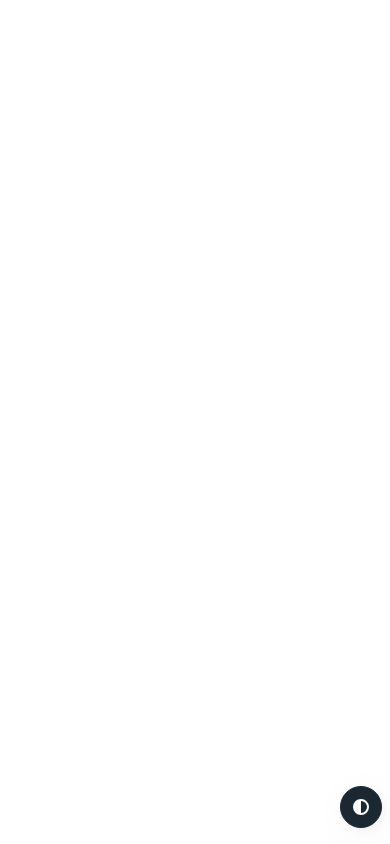
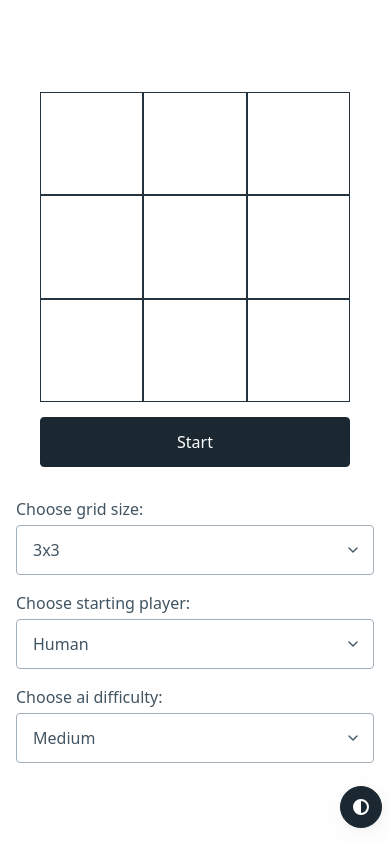
Before and after one commit to sottovocetomato/tic-tac-toe, a Vue app: page /tictactoe in a window 390 px wide. Before the commit this address had no page. Built offline with nearby package versions, Linux system fonts and the light colour scheme.

Commit message:
!fix tictactoe styles

```diff
--- a/src/components/TicTacToe.vue
+++ b/src/components/TicTacToe.vue
@@ -17,7 +17,7 @@
       </button>
       <div class="grid">
         <div>
-          <label for="game-difficulty" class="select-label">Choose gridSize:</label>
+          <label for="game-difficulty" class="select-label">Choose grid size:</label>
           <select id="game-difficulty" @change="changeGridSize" :disabled="gameIsRunning">
             <option value="3">3x3</option>
             <option value="5">5x5</option>
@@ -71,10 +71,15 @@ const minimizerToken = 'O'
 
 const aiToken = computed<string>(() => (isAiFirst.value ? maximizerToken : minimizerToken))
 const playerToken = computed<string>(() => (isAiFirst.value ? minimizerToken : maximizerToken))
+const gridWrapWidth = computed<number>(() =>
+  gridWrap.value ? parseInt(window.getComputedStyle(gridWrap.value)?.width) : 450
+)
 
 const gridStyle = computed<{}>(() => ({
-  gridTemplateColumns: `repeat(${gridSize.value}, minmax(${450 / gridSize.value}px, 1fr))`,
-  fontSize: `${14 / gridSize.value}rem`,
+  gridTemplateColumns: `repeat(${gridSize.value}, minmax(${
+    gridWrapWidth.value / gridSize.value
+  }px, 1fr))`,
+  fontSize: `${gridWrapWidth.value / gridSize.value / 35}rem`,
   color: `${getScheme() === 'light' ? '#415462' : '#bbc6ce'}`
 }))
 
@@ -102,6 +107,7 @@ function changeGridSize(e: Event) {
 async function setupGridInteractions() {
   await nextTick(() => {
     gridCollection.value = gridWrap.value?.querySelectorAll('.game-grid')
+    console.log(parseInt(window.getComputedStyle(gridWrap.value).width))
     let arr: (string | null)[] = []
     gridArr.value = []
     gridCollection.value.forEach((c: HTMLElement) => {
@@ -290,12 +296,17 @@ function minimax(
   align-items: center;
   justify-content: center;
   width: 100%;
-  height: 100vh;
+  height: auto;
+  padding: 20px 0;
 }
 .game-grid {
   text-align: center;
+  display: inline-flex;
+  justify-content: center;
+  align-items: center;
   /*font-size: 5rem;*/
   /*font-size: 1rem;*/
+  font-family: sans-serif;
   &-black {
     border: 1px solid #24333e;
   }
@@ -313,6 +324,7 @@ function minimax(
   align-items: center;
   button {
     width: 450px;
+    margin-bottom: 30px;
   }
   .grid {
     width: 100%;
@@ -335,4 +347,31 @@ function minimax(
     opacity: 1;
   }
 }
+@media (max-width: 995px) {
+  .game-controls {
+    width: 100%;
+  }
+}
+@media (max-width: 570px) {
+  .game-controls {
+    button {
+      width: 310px;
+    }
+  }
+  .grid-wrap {
+    width: 310px;
+    height: 310px;
+  }
+}
+@media (max-width: 360px) {
+  .game-controls {
+    button {
+      width: 210px;
+    }
+  }
+  .grid-wrap {
+    width: 210px;
+    height: 210px;
+  }
+}
 </style>
--- a/src/router/index.ts
+++ b/src/router/index.ts
@@ -8,6 +8,18 @@ const router = createRouter({
       name: 'home',
       // which is lazy-loaded when the route is visited.
       component: () => import('../views/MainPage.vue')
+    },
+    {
+      path: '/wordle',
+      name: 'wordle',
+      // which is lazy-loaded when the route is visited.
+      component: () => import('../components/WordleGame.vue')
+    },
+    {
+      path: '/tictactoe',
+      name: 'tictactoe',
+      // which is lazy-loaded when the route is visited.
+      component: () => import('../components/TicTacToe.vue')
     }
   ]
 })
--- a/src/views/MainPage.vue
+++ b/src/views/MainPage.vue
@@ -1,4 +1,6 @@
-<template><WordleGame /></template>
+<template>
+  <RouterLink to="tictactoe">TicTac</RouterLink><RouterLink to="wordle">Wordle</RouterLink>
+</template>
 
 <script>
 import TicTacToe from '../components/TicTacToe.vue'
```
